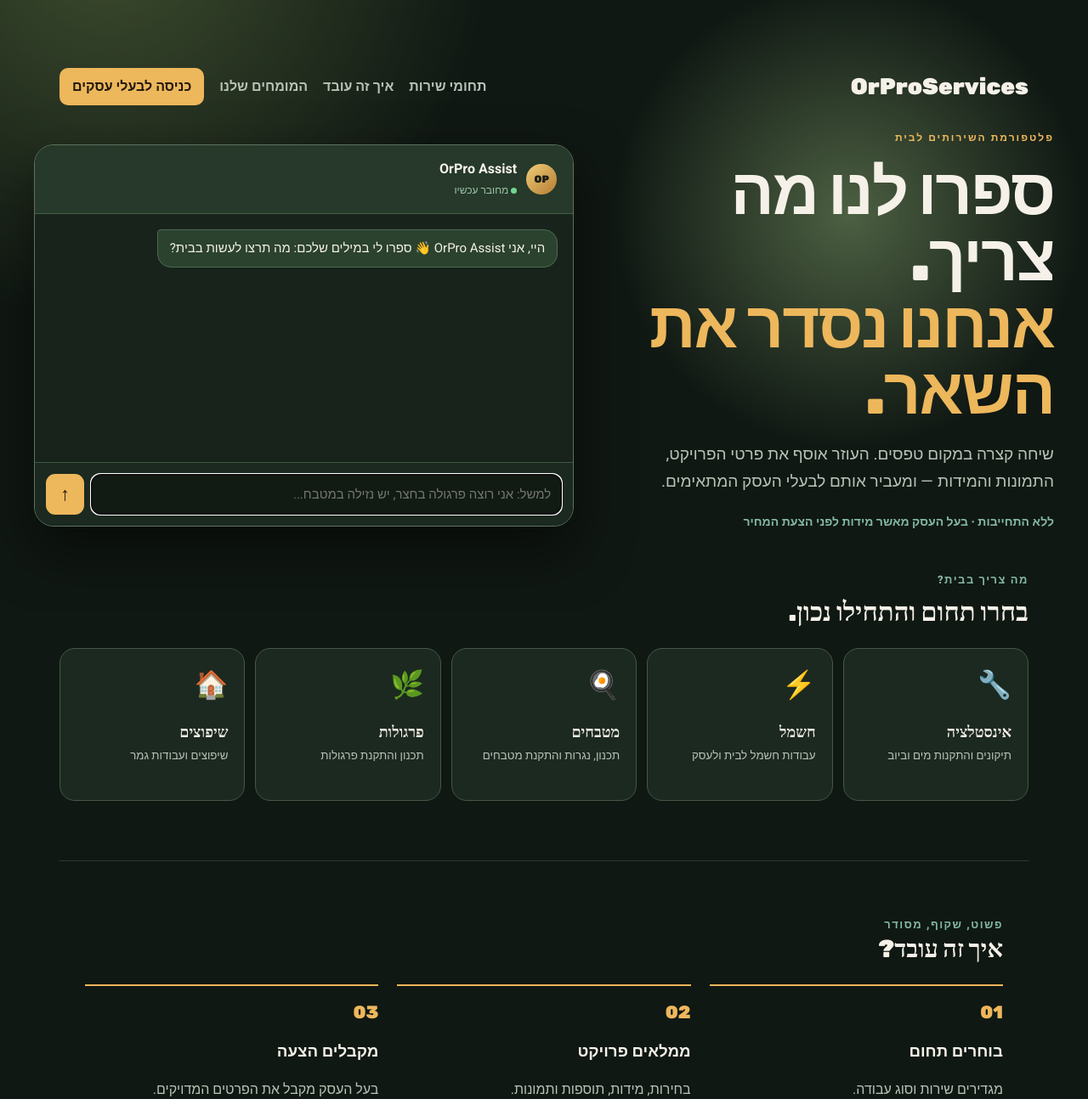
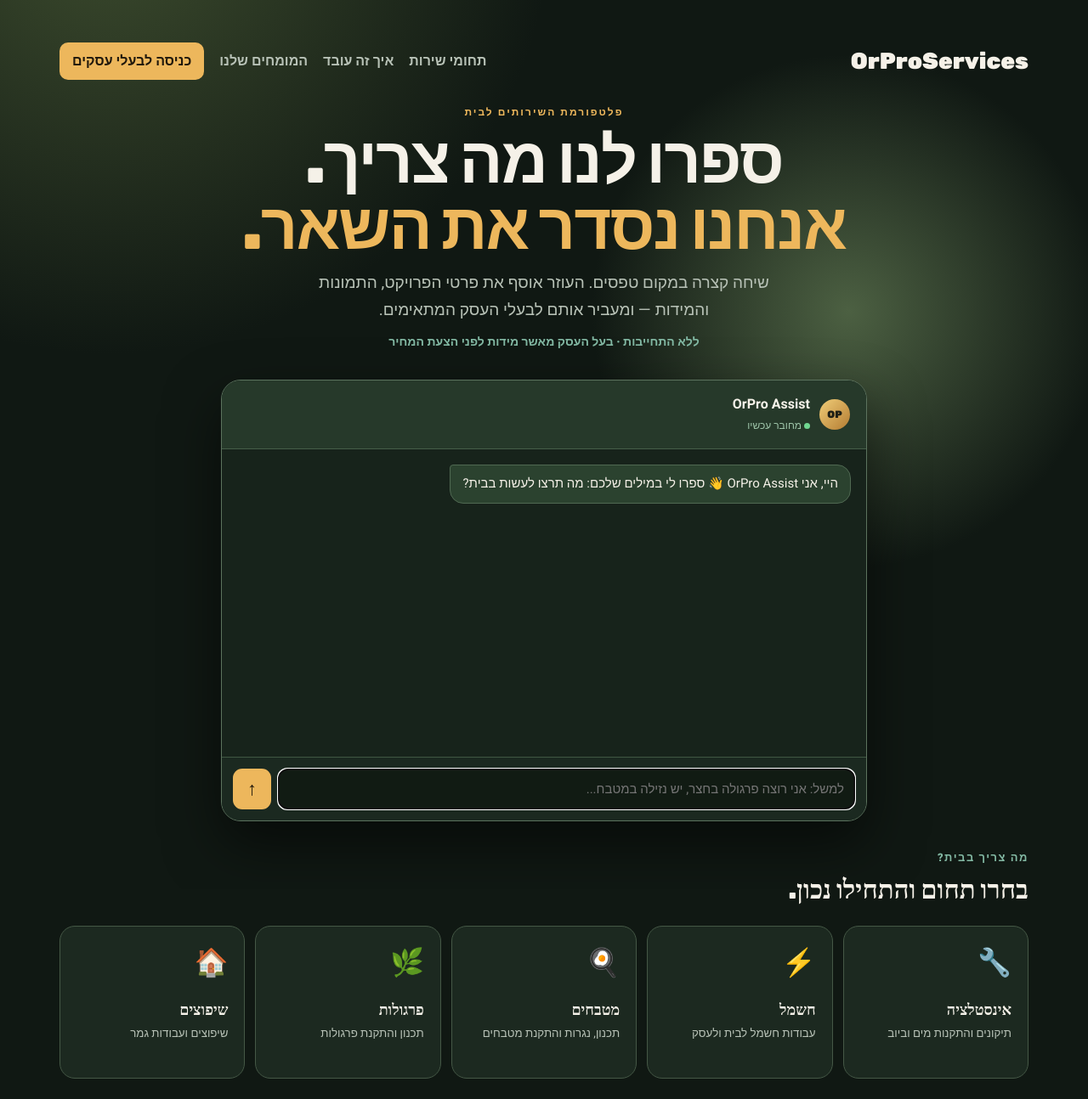
Before and after one commit to OreliAlush/testorandnaor, a Django app: page / in a window 1280 px wide. Shown: the top 1294 px of the page at 85% size. Run offline with Django 5.2, Linux system fonts and the light colour scheme; data comes from the database, SQL or seed files in the repository; data that the repository does not hold is empty.

Commit message:
Make homepage assistant the primary chat experience

```diff
--- a/planner/static/planner/home.css
+++ b/planner/static/planner/home.css
@@ -51,8 +51,8 @@ body.home {
   border-radius: 10px;
 }
 .hero {
-  min-height: 565px;
-  padding: 55px 30px 80px;
+  min-height: 100vh;
+  padding: 25px 30px 80px;
   position: relative;
   overflow: hidden;
   background:
@@ -71,10 +71,28 @@ body.home {
   z-index: 1;
 }
 .assistant-layout {
-  grid-template-columns: 0.9fr 1.1fr;
+  display: flex;
+  flex-direction: column;
+  align-items: center;
+  gap: 22px;
+  max-width: 790px;
 }
 .assistant-copy h1 {
-  font-size: clamp(39px, 5vw, 65px);
+  font-size: clamp(29px, 4vw, 43px);
+  text-align: center;
+  letter-spacing: -1px;
+}
+.assistant-copy {
+  width: 100%;
+  text-align: center;
+}
+.assistant-copy .kicker {
+  margin-bottom: 9px;
+}
+.assistant-copy p {
+  max-width: 650px;
+  margin: 10px auto;
+  font-size: 16px;
 }
 .assistant-note {
   color: var(--mint) !important;
@@ -82,7 +100,8 @@ body.home {
   font-weight: 800;
 }
 .assistant-chat {
-  min-height: 450px;
+  width: min(100%, 760px);
+  min-height: 520px;
   display: flex;
   flex-direction: column;
   background: #17231b;
@@ -114,8 +133,8 @@ body.home {
 }
 .assistant-messages {
   flex: 1;
-  min-height: 270px;
-  max-height: 360px;
+  min-height: 340px;
+  max-height: 440px;
   overflow-y: auto;
   padding: 18px;
   display: flex;
@@ -351,13 +370,14 @@ body.home {
     display: none;
   }
   .hero {
-    padding: 40px 20px 115px;
+    min-height: 100vh;
+    padding: 24px 16px 70px;
   }
   .hero-inner {
     grid-template-columns: 1fr;
   }
-  .assistant-chat { min-height: 430px; }
-  .assistant-copy h1 { font-size: 43px; }
+  .assistant-chat { min-height: 470px; }
+  .assistant-copy h1 { font-size: 33px; }
   .visual {
     height: 220px;
   }
```
